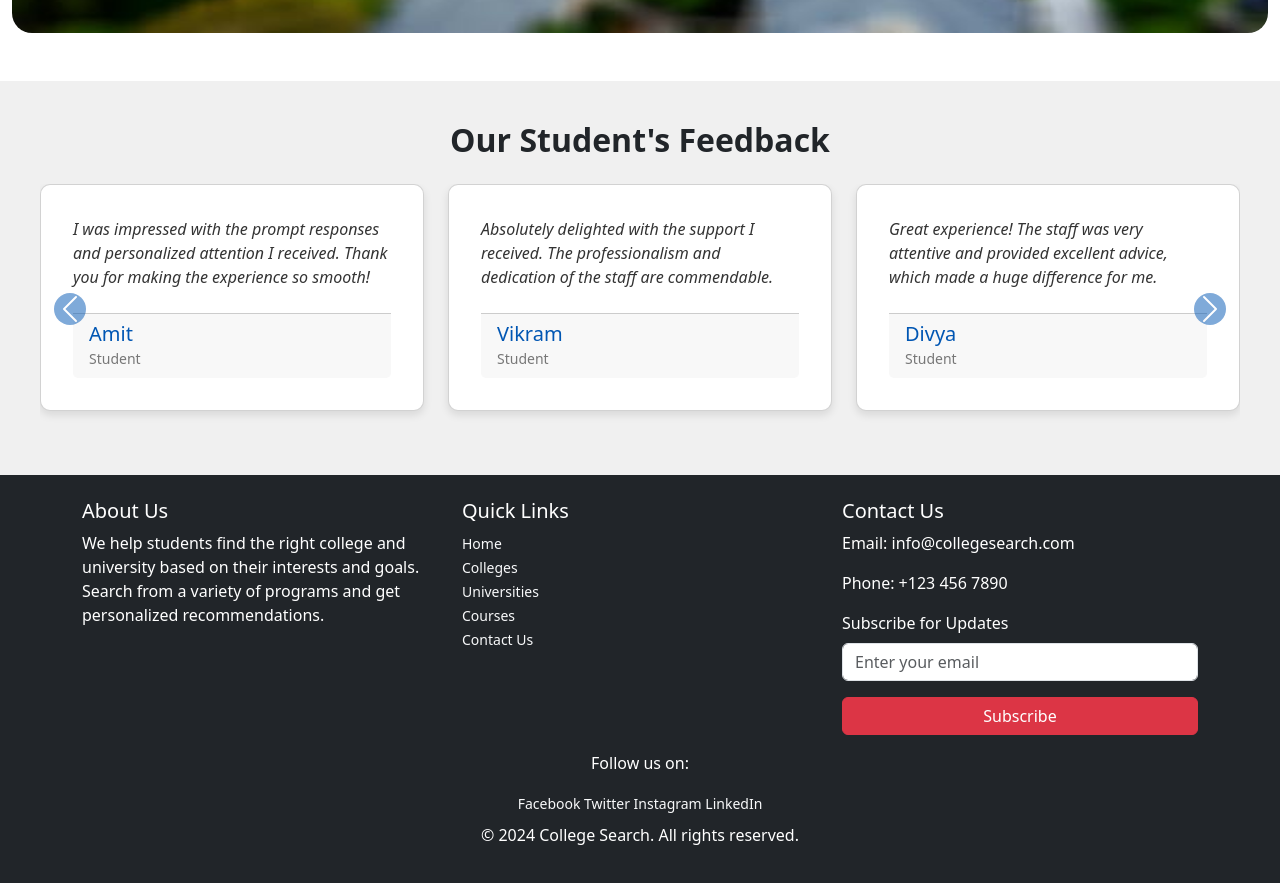
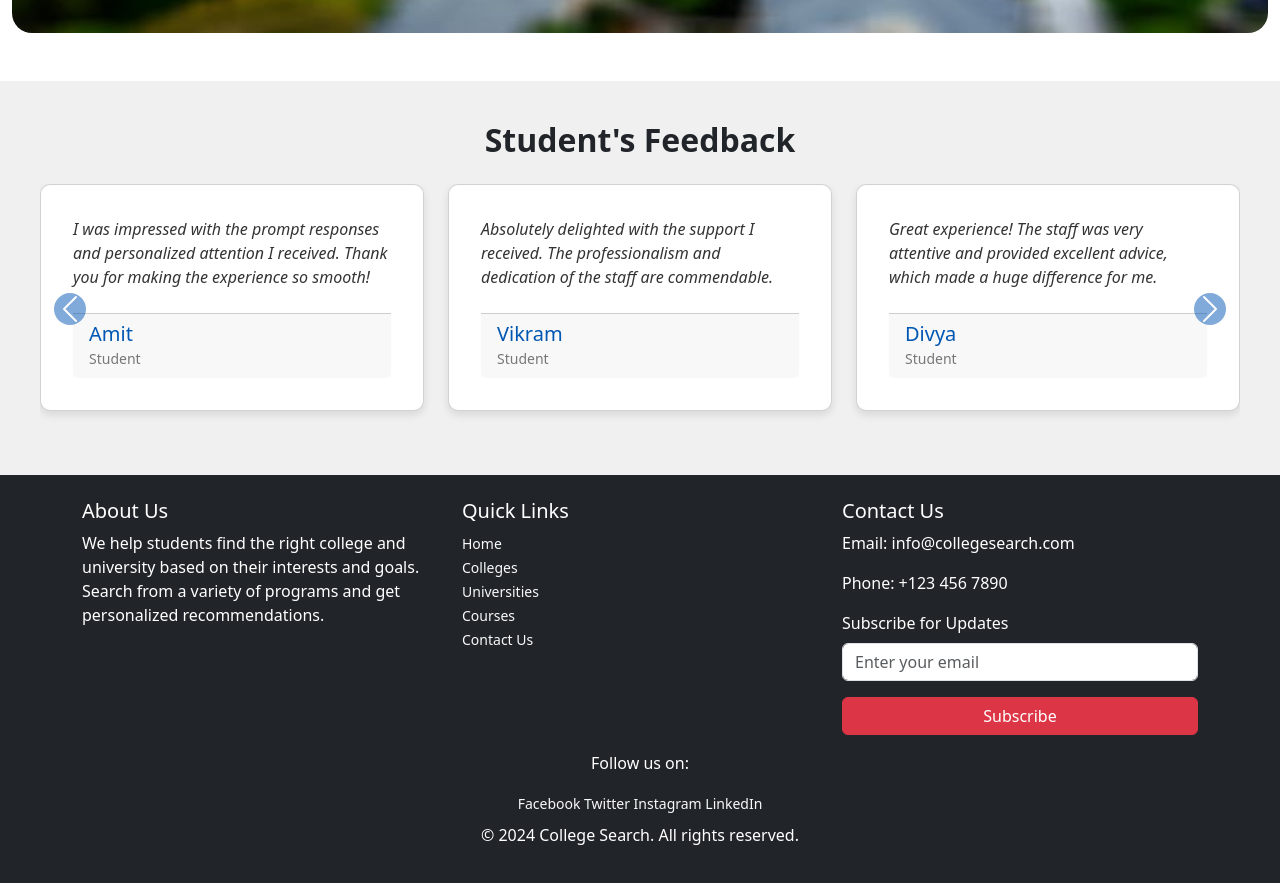
Before and after one commit to AAbhishek1234/clg, a React (Create React App) app: page / in a window 1280 px wide. Shown: the part 2620-3503 px from the top of the page. Built offline with nearby package versions, Linux system fonts and the light colour scheme; the HTML template or start-up script is replaced by a standard one.

Commit message:
including feedback

```diff
--- a/src/component/Testimonial.jsx
+++ b/src/component/Testimonial.jsx
@@ -40,7 +40,7 @@ const TestimonialCarousel = () => {
     <Container fluid className="testimonial-container">
       <Row>
         <Col>
-          <h2 className="text-center mb-4" style={{fontWeight:"bold"}}>Our Student's Feedback</h2>
+          <h2 className="text-center mb-4" style={{fontWeight:"bold"}}>Student's Feedback</h2>
         </Col>
       </Row>
       <Carousel indicators={false} interval={3000} className="testimonial-carousel">
```
